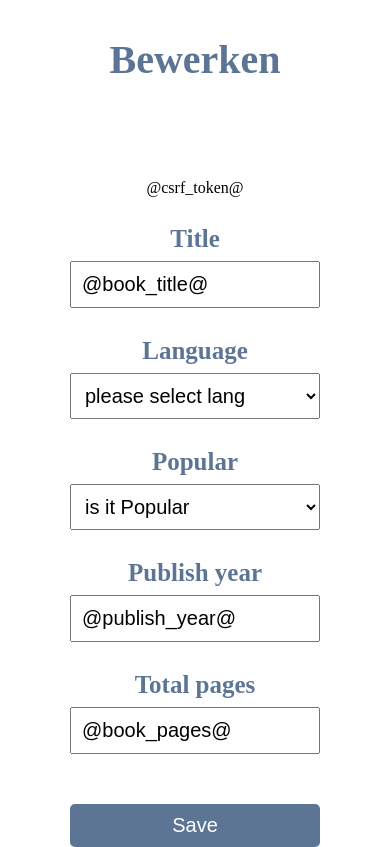
After one commit to naimelh/Wurms, a PHP site: page /book_edit.html in a window 390 px wide. The commit adds this page. Run offline with PHP 8.4, Linux system fonts and the light colour scheme.

Commit message:
book_edit page template Done

```diff
--- /dev/null
+++ b/book_edit.html
@@ -0,0 +1,88 @@
+<!DOCTYPE html>
+<html lang="en">
+  <head>
+    <meta charset="UTF-8" />
+    <meta http-equiv="X-UA-Compatible" content="IE=edge" />
+    <meta name="viewport" content="width=device-width, initial-scale=1.0" />
+    <link rel="stylesheet" href="styles/headerfooter.css" />
+    <link rel="stylesheet" href="styles/edit.css" />
+    <title>edit</title>
+  </head>
+  <body>
+    <main>
+      <div class="container">
+        <h2>Bewerken</h2>
+        <form action="book.php" method="POST" class="edit">
+          <!-- meta info -->
+          <input type="hidden" id="table" name="table" value="images" />
+          <input type="hidden" id="pkey" name="pkey" value="book_id" />
+          <input
+            type="hidden"
+            id="afterinsert"
+            name="afterinsert"
+            value="index.php"
+          />
+          <input
+            type="hidden"
+            id="afterupdate"
+            name="afterupdate"
+            value="index.php"
+          />
+          <!-- end meta info -->
+
+          <!--security-->
+          <input type="hidden" name="csrf" value="@csrf_token@" />
+          <p><small>@csrf_token@</small></p>
+          <!--end security-->
+          <div>
+            <label for="book_title" class="edit__label">Title</label>
+            <input
+              type="text"
+              class="edit__text"
+              placeholder="Title"
+              value="@book_title@"
+              name="book_title"
+            />
+          </div>
+          <div>
+            <label for="language" class="edit__label">Language</label>
+            <select class="edit__select" name="lang_id" id="lang_id">
+              <option value="0">please select lang</option>
+              <option value="1">optie 1</option>
+              <option value="2">optie 2</option>
+            </select>
+          </div>
+          <div>
+            <label for="favorite" class="edit__label">Popular</label>
+            <select class="edit__select" name="lang_id" id="lang_id">
+              <option value="0">is it Popular</option>
+              <option value="1">y</option>
+              <option value="2">n</option>
+            </select>
+          </div>
+          <div>
+            <label for="publish_year" class="edit__label">Publish year</label>
+            <input
+              type="text"
+              class="edit__text"
+              placeholder="Publish year"
+              value="@publish_year@"
+              name="publish_year"
+            />
+          </div>
+          <div>
+            <label for="book_pages" class="edit__label">Total pages</label>
+            <input
+              type="text"
+              class="edit__text"
+              placeholder="pages"
+              value="@book_pages@"
+              name="book_pages"
+            />
+          </div>
+          <button class="edit__button" type="submit">Save</button>
+        </form>
+      </div>
+    </main>
+  </body>
+</html>
--- a/index.php
+++ b/index.php
@@ -51,6 +51,7 @@ PrintHeader();
                 ?>
            </div>
         </section>
+
       </div>
     </main>
 
--- /dev/null
+++ b/styles/edit.css
@@ -0,0 +1,78 @@
+.container {
+  max-width: 1500px;
+  width: 98%;
+  margin: 0 auto;
+}
+
+h2 {
+  font-size: 40px;
+  color: #5d7595;
+  font-weight: bold;
+  margin-bottom: 30px;
+  width: 100%;
+  margin: 40px auto;
+  text-align: center;
+  margin-bottom: 100px;
+}
+
+.edit {
+  display: flex;
+  flex-direction: column;
+  gap: 30px;
+  align-items: center;
+}
+.edit div {
+  display: flex;
+  gap: 60px;
+  max-width: 900px;
+  width: 98%;
+  justify-content: space-between;
+}
+.edit__label {
+  font-size: 25px;
+  font-weight: bold;
+  color: #5d7595;
+}
+.edit__text {
+  width: 250px;
+  font-size: 20px;
+  padding: 10px;
+  outline-color: #e4c4bc;
+}
+.edit__select {
+  width: 250px;
+  font-size: 20px;
+  padding: 10px;
+}
+.edit__select:focus {
+  outline-color: #e4c4bc;
+}
+.edit__select option:hover {
+  background-color: #e4c4bc;
+}
+.edit__button {
+  align-self: center;
+  font-size: 20px;
+  padding: 10px;
+  width: 250px;
+  background-color: #5d7595;
+  color: white;
+  outline: none;
+  border: none;
+  border-radius: 5px;
+  margin-top: 20px;
+}
+.edit__button:hover {
+  background-color: green;
+  cursor: pointer;
+}
+
+@media screen and (max-width: 435px) {
+  .edit div {
+    flex-direction: column;
+    gap: 10px;
+    align-items: center;
+  }
+}
+
+/*# sourceMappingURL=edit.css.map */
```
Also changed, not shown: edit.html (added, +145 -0 lines), styles/_edit.scss (added, +77 -0 lines), 1 other file.
